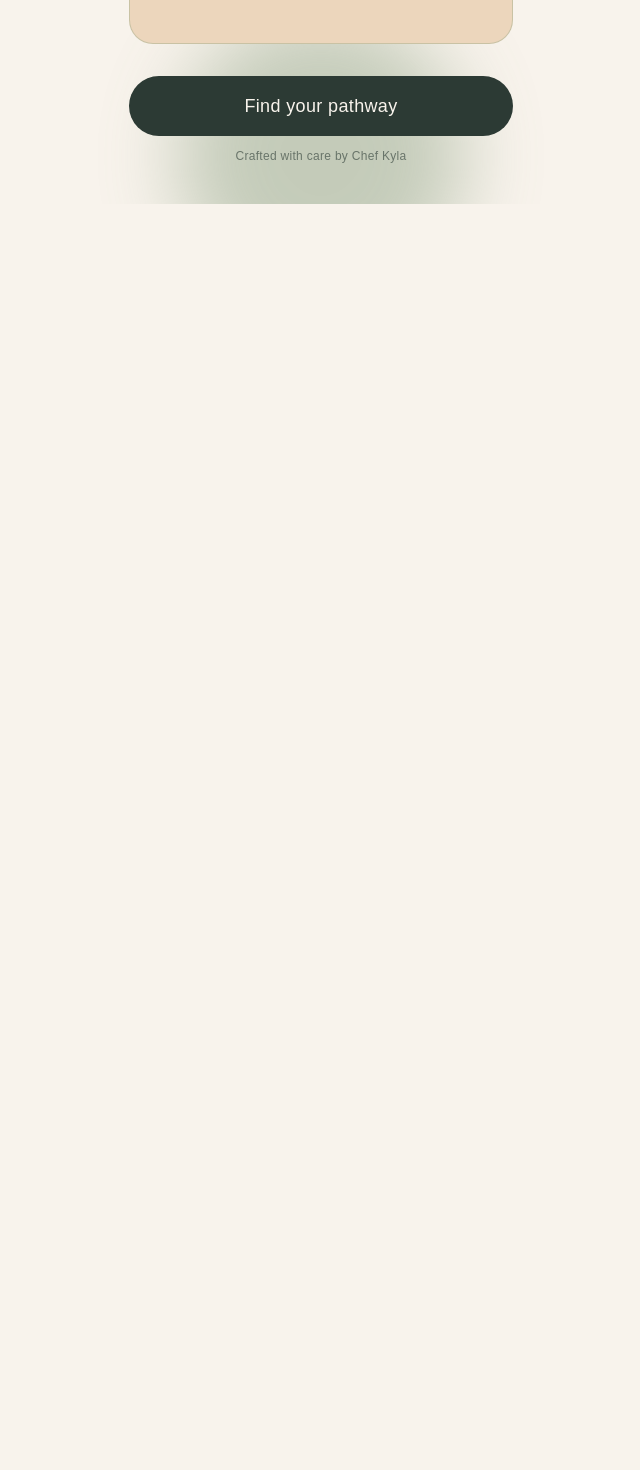
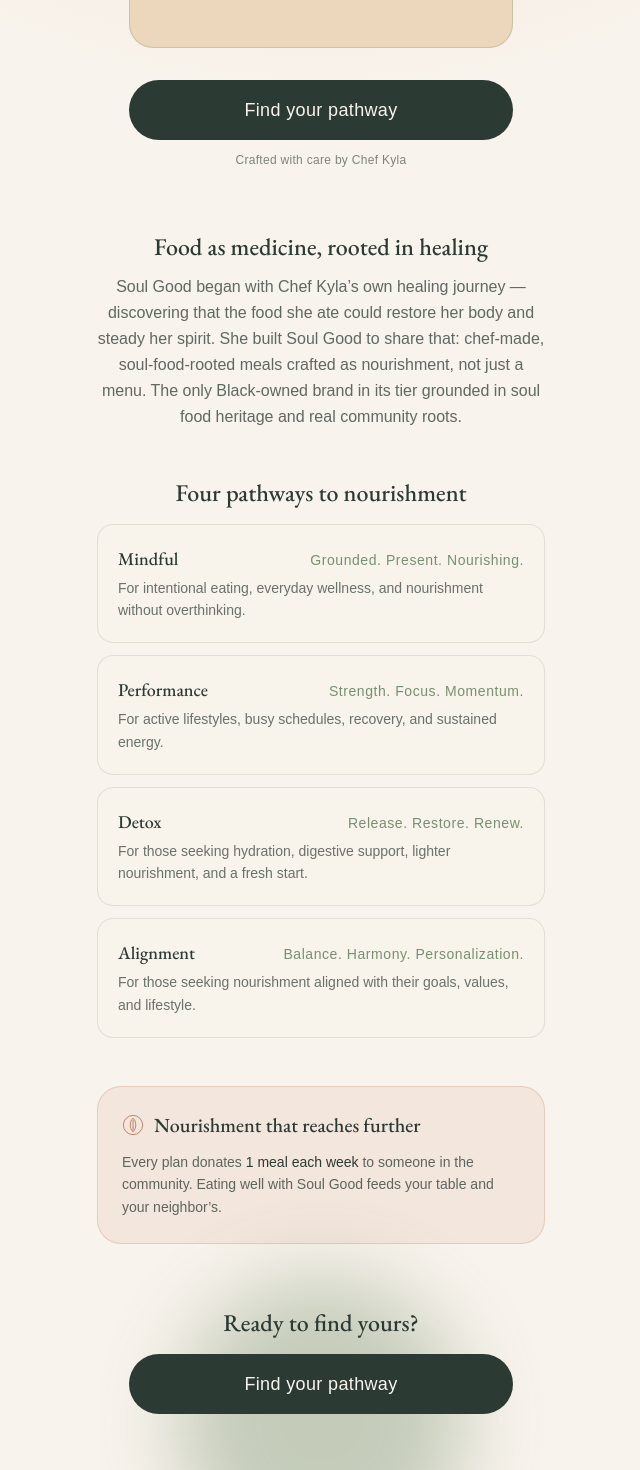
Before and after one commit to armahcodes/soulgood, a Next.js app in the folder apps/launch/: page / in a window 1280 px wide. Shown: the part 596-2066 px from the top of the page, without its empty margins (319-959 px from the left). Before the commit the page ends 800 px from the top, so only its background shows below. Built offline with nearby package versions, Linux system fonts and the light colour scheme.

Commit message:
Add trust slices, SEO/OG metadata, a11y pass + above-fold plan toggle (m4-f2)

```diff
--- a/apps/launch/src/app/join/page.tsx
+++ b/apps/launch/src/app/join/page.tsx
@@ -15,34 +15,51 @@
 
 export default function JoinPage() {
   return (
-    <main className="mx-auto flex min-h-screen w-full max-w-md flex-col gap-8 px-5 py-8">
+    <main className="mx-auto flex min-h-screen w-full max-w-md flex-col gap-5 px-5 py-6">
       <header className="flex items-center gap-2">
-        <Logo size={32} className="text-forest" />
+        <Logo size={28} className="text-forest" />
         <span className="font-serif text-sm tracking-[0.18em] text-forest uppercase">
           Soul Good
         </span>
       </header>
 
       {/* Scarcity framing — capped founding cohort */}
-      <section className="flex flex-col gap-3">
+      <section className="flex flex-col gap-2">
         <span className="w-fit rounded-full bg-clay/12 px-3 py-1 text-xs font-medium tracking-[0.18em] text-clay uppercase">
           Founding 50 · Capped cohort
         </span>
-        <h1 className="text-4xl leading-tight font-medium text-forest">
+        <h1 className="text-3xl leading-tight font-medium text-forest">
           Become a Founding Member
         </h1>
-        <p className="max-w-[40ch] text-base leading-relaxed text-forest/75">
-          We&rsquo;re opening to just 50 founding members — be one of the first to
-          eat with intention, every week. Limited by design.
+        <p className="max-w-[40ch] text-sm leading-relaxed text-forest/75">
+          Just 50 founding members — be one of the first to eat with intention,
+          every week. Limited by design.
         </p>
       </section>
 
-      {/* The single $111/week plan + give-back */}
+      {/* Compact $111/week price banner (full plan details below the form). */}
+      <section className="flex items-center justify-between gap-3 rounded-2xl border border-sage/25 bg-sand/30 px-5 py-3">
+        <div className="flex items-baseline gap-1.5">
+          <span className="font-serif text-3xl font-medium text-forest">$111</span>
+          <span className="text-sm text-forest/70">/ week</span>
+        </div>
+        <span className="text-right text-xs leading-snug text-forest/70">
+          5 meals + 5 juices
+          <br />1 meal donated weekly
+        </span>
+      </section>
+
+      {/* Capture form (capture-first: persists before checkout) — plan toggle is
+          the first control so the plan choice is visible without scrolling. */}
+      <section className="flex flex-col gap-4">
+        <SignupForm />
+      </section>
+
+      {/* Full plan details + give-back, surfaced below the capture form. */}
       <section className="flex flex-col gap-4 rounded-3xl border border-sage/25 bg-sand/30 p-6">
-        <div className="flex items-baseline gap-2">
-          <span className="font-serif text-4xl font-medium text-forest">$111</span>
-          <span className="text-base text-forest/70">/ week</span>
-        </div>
+        <h2 className="font-serif text-xl font-medium text-forest">
+          What&rsquo;s in your week
+        </h2>
         <ul className="flex flex-col gap-2">
           {PLAN_CONTENTS.map((item) => (
             <li
@@ -60,15 +77,6 @@
           that reaches further than your table.
         </p>
       </section>
-
-      {/* Capture form (capture-first: persists before checkout) */}
-      <section className="flex flex-col gap-4">
-        <p className="text-sm leading-relaxed text-forest/70">
-          Reserve your spot below. We&rsquo;ll save your pathway and contact
-          details either way — buy now, or join the list and decide later.
-        </p>
-        <SignupForm />
-      </section>
     </main>
   );
 }
--- a/apps/launch/src/app/layout.tsx
+++ b/apps/launch/src/app/layout.tsx
@@ -1,4 +1,4 @@
-import type { Metadata } from "next";
+import type { Metadata, Viewport } from "next";
 import { EB_Garamond } from "next/font/google";
 import { TAGLINE } from "@/lib/brand";
 import "./globals.css";
@@ -9,9 +9,31 @@
   variable: "--font-eb-garamond",
 });
 
+const SITE_TITLE = "Soul Good — Find Your Pathway";
+const SITE_DESCRIPTION = `${TAGLINE}. Discover your Soul Good pathway and become a Founding Member of our capped launch cohort.`;
+
 export const metadata: Metadata = {
-  title: "Soul Good — Find Your Pathway",
-  description: `${TAGLINE}. Discover your Soul Good pathway and become a Founding Member.`,
+  title: SITE_TITLE,
+  description: SITE_DESCRIPTION,
+  applicationName: "Soul Good",
+  openGraph: {
+    type: "website",
+    siteName: "Soul Good",
+    title: SITE_TITLE,
+    description: SITE_DESCRIPTION,
+    // og:image is optional and graceful — none is supplied for the launch.
+  },
+  twitter: {
+    card: "summary",
+    title: SITE_TITLE,
+    description: SITE_DESCRIPTION,
+  },
+};
+
+export const viewport: Viewport = {
+  width: "device-width",
+  initialScale: 1,
+  themeColor: "#2C3A34",
 };
 
 export default function RootLayout({
--- a/apps/launch/src/app/page.tsx
+++ b/apps/launch/src/app/page.tsx
@@ -1,10 +1,11 @@
 import { Button } from "@/components/ui/Button";
 import { Logo } from "@/components/ui/Logo";
+import { TrustSection } from "@/components/sections/TrustSection";
 import { FOUNDER, TAGLINE } from "@/lib/brand";
 
 export default function Home() {
   return (
-    <main className="relative flex min-h-screen flex-col items-center justify-between overflow-hidden px-6 py-10 text-center">
+    <main className="relative flex min-h-screen flex-col items-center gap-16 overflow-hidden px-6 py-10 text-center">
       {/* Soft botanical placeholder wash — graceful stand-in for food photography. */}
       <div
         aria-hidden
@@ -20,6 +21,8 @@
         style={{ backgroundColor: "var(--color-sage)" }}
       />
 
+      {/* Hero — fills the first fold (QR landing). */}
+      <div className="flex min-h-[calc(100svh-5rem)] w-full flex-col items-center justify-between gap-10">
       {/* Brand mark */}
       <header className="flex w-full flex-col items-center gap-3 pt-4">
         <Logo size={56} className="text-forest" />
@@ -61,6 +64,20 @@
           </p>
         </div>
       </section>
+      </div>
+
+      {/* Brand-trust slices: founder story, four pathways, give-back. */}
+      <TrustSection />
+
+      {/* Closing CTA back into the flow. */}
+      <section className="flex w-full max-w-sm flex-col items-center gap-4 pb-4">
+        <p className="font-serif text-2xl leading-tight font-medium text-forest">
+          Ready to find yours?
+        </p>
+        <Button as="a" href="/quiz" size="lg" className="w-full">
+          Find your pathway
+        </Button>
+      </section>
     </main>
   );
 }
--- a/apps/launch/src/components/quiz/QuestionStep.tsx
+++ b/apps/launch/src/components/quiz/QuestionStep.tsx
@@ -37,6 +37,7 @@
         <Header question={question} />
         <textarea
           id={`q-${question.id}`}
+          aria-label={question.prompt}
           value={typeof value === "string" ? value : ""}
           onChange={(e) => onChange(e.target.value)}
           rows={3}
@@ -51,7 +52,11 @@
     return (
       <div className="flex flex-col gap-4">
         <Header question={question} />
-        <div role="radiogroup" className="flex flex-col gap-3">
+        <div
+          role="radiogroup"
+          aria-label={question.prompt}
+          className="flex flex-col gap-3"
+        >
           {question.options?.map((opt) => (
             <OptionButton
               key={opt.value}
@@ -75,7 +80,11 @@
   return (
     <div className="flex flex-col gap-4">
       <Header question={question} />
-      <div role="group" className="flex flex-col gap-3">
+      <div
+        role="group"
+        aria-label={question.prompt}
+        className="flex flex-col gap-3"
+      >
         {question.options?.map((opt) => {
           const selected = selectedArray.includes(opt.value);
           return (
--- /dev/null
+++ b/apps/launch/src/components/sections/TrustSection.tsx
@@ -0,0 +1,73 @@
+import { Logo } from "@/components/ui/Logo";
+import { FOUNDER } from "@/lib/brand";
+import { PATHWAY_LIST } from "@/lib/pathways";
+
+/**
+ * Light brand-trust slices for the landing page (QR target): the founder story,
+ * the four pathways with their descriptors, and the community give-back. Kept
+ * lean and brand-accurate — enough to build confidence without a full site.
+ */
+export function TrustSection() {
+  return (
+    <section
+      aria-label="About Soul Good"
+      className="flex w-full max-w-md flex-col gap-12"
+    >
+      {/* Founder story (brief) */}
+      <div className="flex flex-col gap-3">
+        <h2 className="font-serif text-2xl leading-tight font-medium text-forest">
+          Food as medicine, rooted in healing
+        </h2>
+        <p className="text-base leading-relaxed text-forest/75">
+          Soul Good began with {FOUNDER}&rsquo;s own healing journey — discovering
+          that the food she ate could restore her body and steady her spirit. She
+          built Soul Good to share that: chef-made, soul-food-rooted meals crafted
+          as nourishment, not just a menu. The only Black-owned brand in its tier
+          grounded in soul food heritage and real community roots.
+        </p>
+      </div>
+
+      {/* The four pathways */}
+      <div className="flex flex-col gap-4">
+        <h2 className="font-serif text-2xl leading-tight font-medium text-forest">
+          Four pathways to nourishment
+        </h2>
+        <ul className="flex flex-col gap-3">
+          {PATHWAY_LIST.map((p) => (
+            <li
+              key={p.id}
+              className="flex flex-col gap-1 rounded-2xl border border-sage/20 bg-oat/70 p-5 text-left"
+            >
+              <div className="flex flex-wrap items-baseline justify-between gap-x-3 gap-y-1">
+                <span className="font-serif text-lg font-medium text-forest">
+                  {p.name}
+                </span>
+                <span className="text-sm font-medium tracking-[0.04em] text-sage">
+                  {p.descriptor}
+                </span>
+              </div>
+              <p className="text-sm leading-relaxed text-forest/70">
+                {p.description}
+              </p>
+            </li>
+          ))}
+        </ul>
+      </div>
+
+      {/* Community give-back */}
+      <div className="flex flex-col gap-3 rounded-3xl border border-clay/25 bg-clay/10 p-6 text-left">
+        <div className="flex items-center gap-2.5">
+          <Logo size={22} className="text-clay" title="" />
+          <h2 className="font-serif text-xl font-medium text-forest">
+            Nourishment that reaches further
+          </h2>
+        </div>
+        <p className="text-sm leading-relaxed text-forest/75">
+          Every plan donates <span className="font-medium text-forest">1 meal
+          each week</span> to someone in the community. Eating well with Soul Good
+          feeds your table and your neighbor&rsquo;s.
+        </p>
+      </div>
+    </section>
+  );
+}
```
